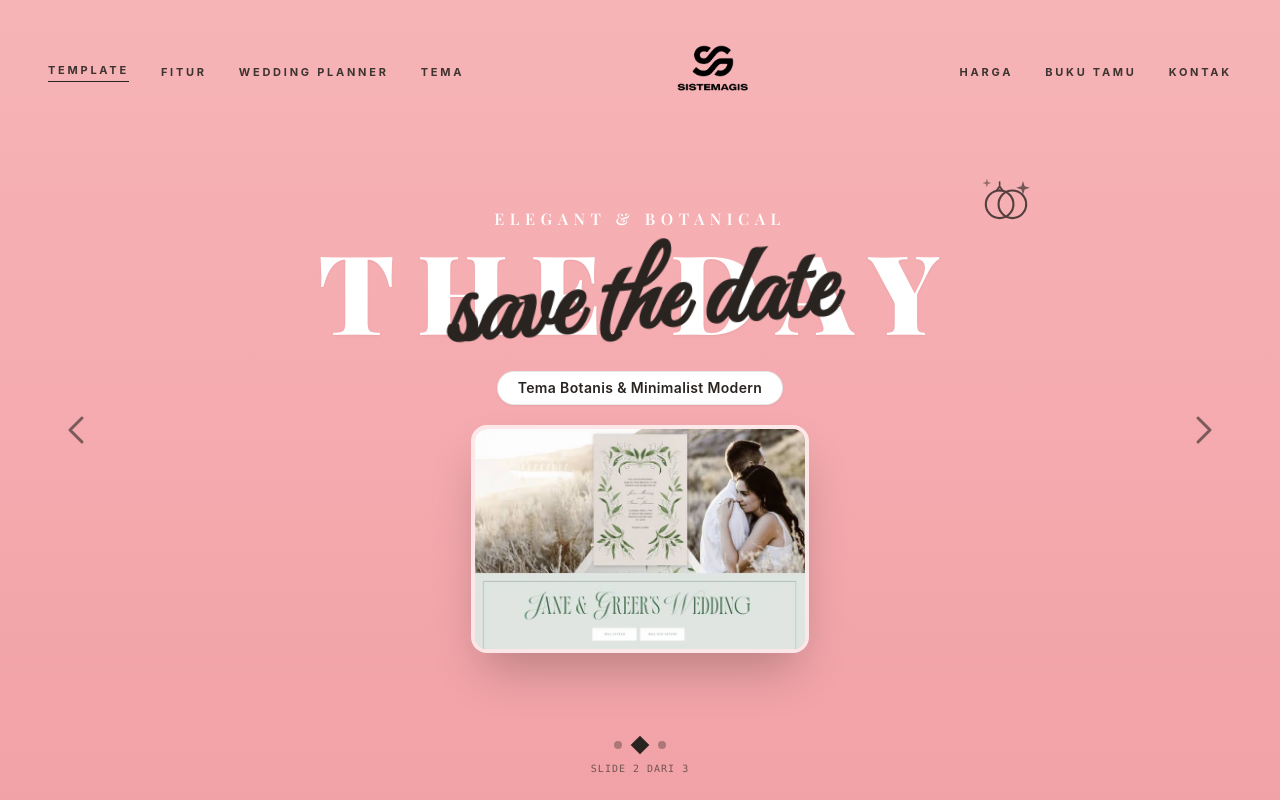
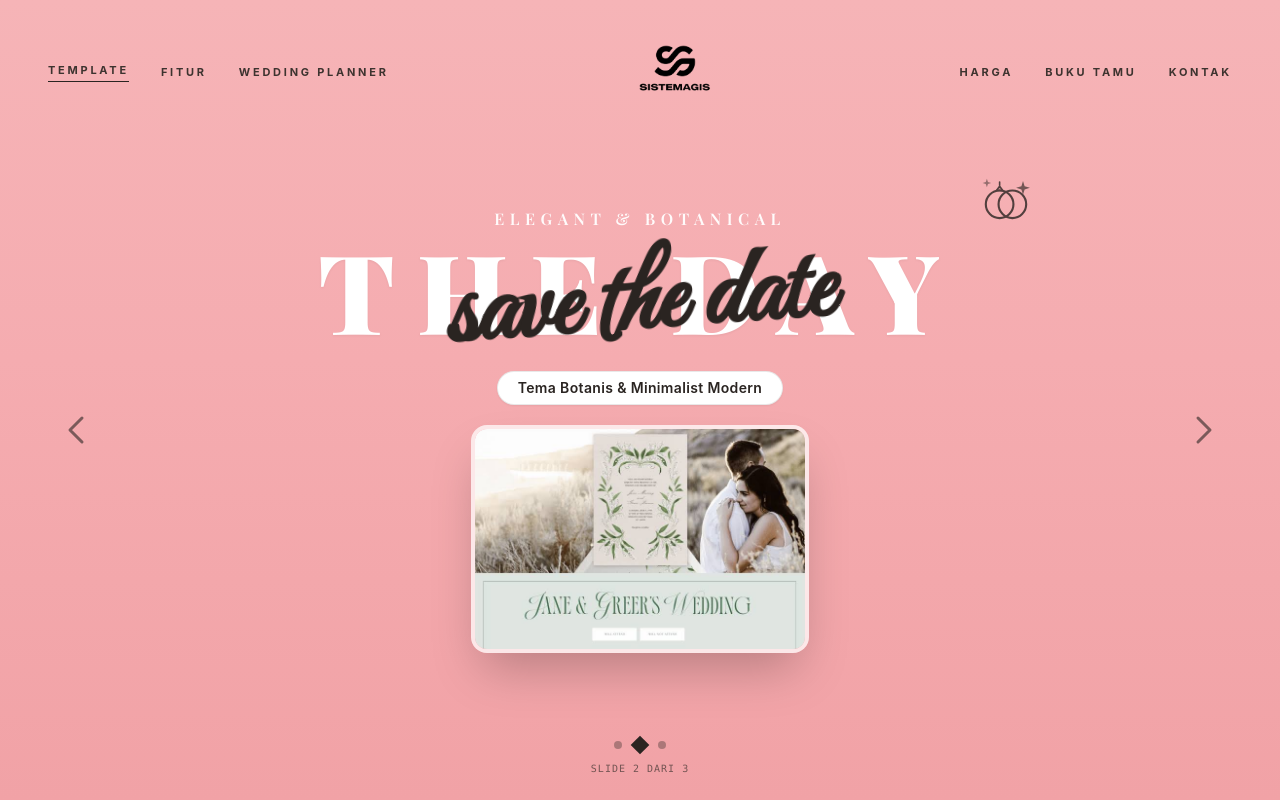
Before and after one commit to kevinnsd1/landingpage_wedding_sistemagis, a React (Vite) app: page / in a window 1280 px wide. Shown: the top 800 px of the page. Built offline with nearby package versions, Linux system fonts and the light colour scheme; a web font is replaced by a local one.

Commit message:
refactor: remove heart icon circle and TEMA header link

```diff
--- a/src/pages/features/index.tsx
+++ b/src/pages/features/index.tsx
@@ -149,9 +149,6 @@ export default function FeaturesPage() {
           <Link to="/wedding-planner" className="hover:opacity-80 transition-opacity">
             WEDDING PLANNER
           </Link>
-          <Link to="/#tema" className="hover:opacity-80 transition-opacity">
-            TEMA
-          </Link>
         </nav>
 
         {/* Center Logo */}
@@ -301,9 +298,6 @@ export default function FeaturesPage() {
       {/* ================= 5. CTA CALL TO ACTION ================= */}
       <section className="blush-gradient py-20 px-6 text-center relative overflow-hidden">
         <div className="max-w-3xl mx-auto space-y-8 relative z-10">
-          <div className="inline-flex items-center justify-center p-3 rounded-full bg-white/60 backdrop-blur-xs border border-white/80 text-[#2A2421]">
-            <Heart className="w-6 h-6 fill-[#2A2421] text-[#2A2421]" />
-          </div>
 
           <h2 className="font-serif-display text-3xl sm:text-5xl font-extrabold text-[#2A2421] tracking-tight">
             Siap Membuat Undangan Impian Anda?
--- a/src/pages/landingpage/index.tsx
+++ b/src/pages/landingpage/index.tsx
@@ -57,9 +57,6 @@ export default function LandingPage() {
             <Link to="/wedding-planner" className="hover:opacity-80 transition-opacity">
               WEDDING PLANNER
             </Link>
-            <a href="#tema" className="hover:opacity-80 transition-opacity">
-              TEMA
-            </a>
           </nav>
 
           {/* Center Logo Image */}
--- a/src/pages/wedding-planner/index.tsx
+++ b/src/pages/wedding-planner/index.tsx
@@ -180,9 +180,6 @@ export default function WeddingPlannerPage() {
           </Link>
           <Link to="/wedding-planner" className="border-b-2 border-[#2A2421] pb-0.5 text-[#2A2421] font-extrabold">
             WEDDING PLANNER
-          </Link>
-          <Link to="/#tema" className="hover:opacity-80 transition-opacity">
-            TEMA
           </Link>
         </nav>
 
```
